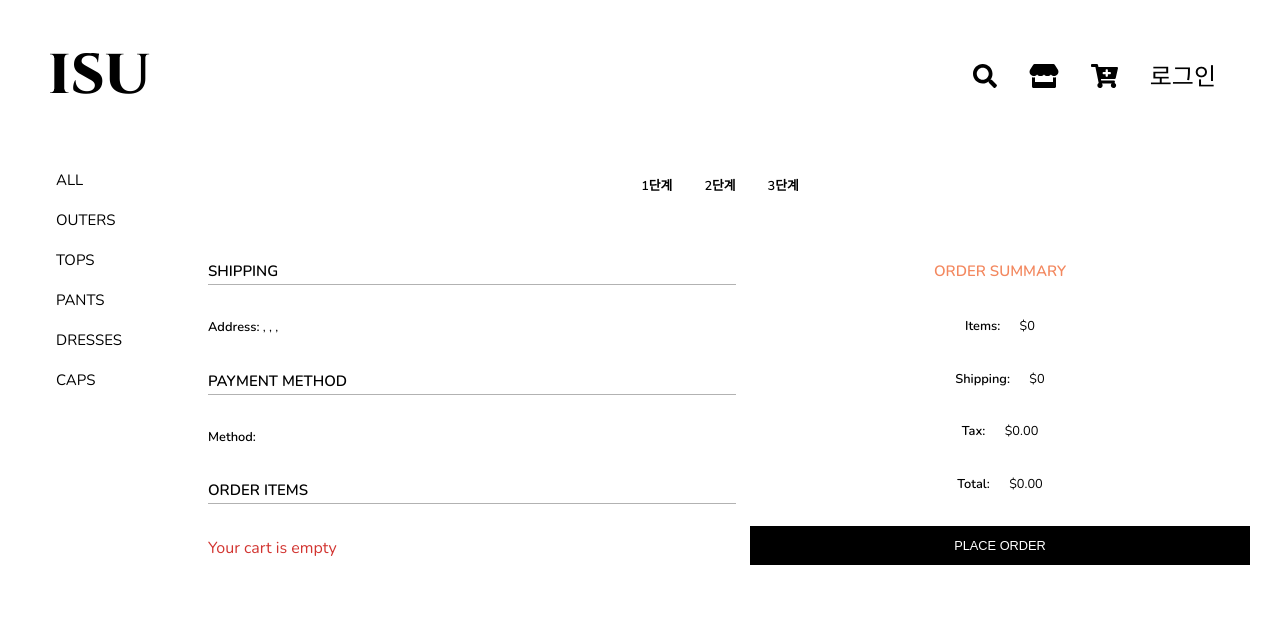
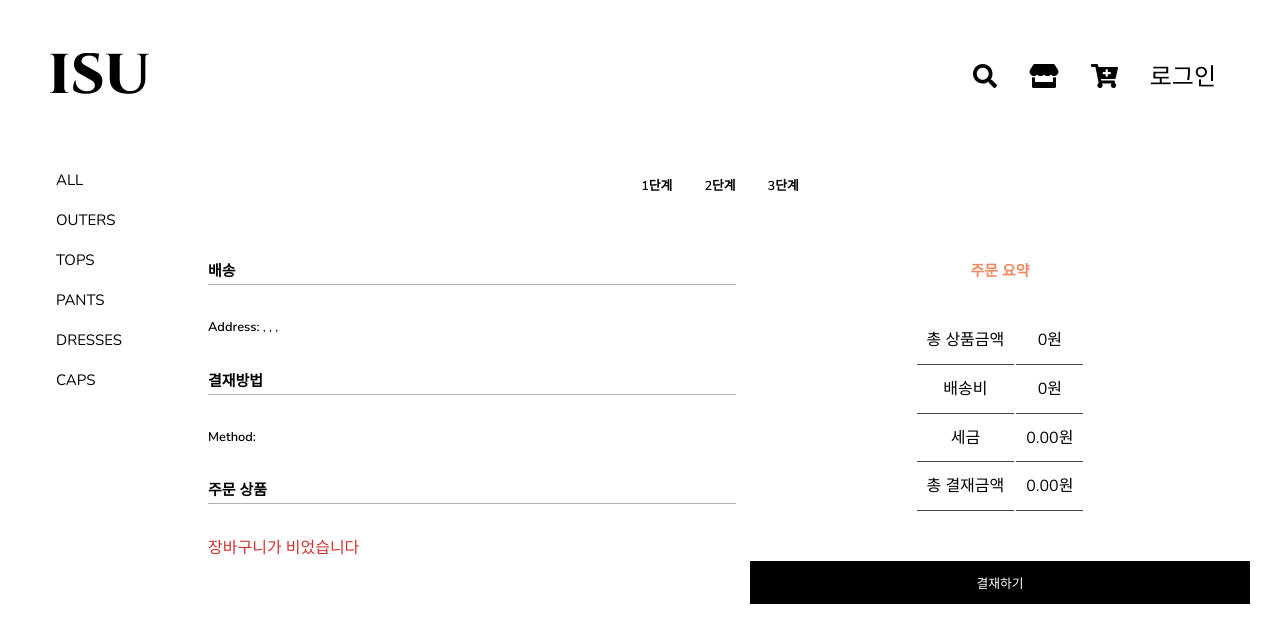
Before and after one commit to skdksldk1485/ISU_Online_Shopping, a React (Create React App) app in the folder client/: page /placeorder in a window 1280 px wide. Shown: the top 642 px of the page. Built offline with nearby package versions, Linux system fonts and the light colour scheme.

Commit message:
주문화면 디자인 수정

```diff
--- a/client/src/pages/OrderPayPage.js
+++ b/client/src/pages/OrderPayPage.js
@@ -26,10 +26,8 @@ const OrderPayPage = ({ history }) => {
     <div className='container'>
       <Meta title='ISU | Payment Info' />
       <CheckoutSteps step1 step2 />
-      <h3 className='form__title'>PAYMENT METHOD</h3>
+      <h3 className='form__title'>결재방법 선택</h3>
       <form onSubmit={submitHandler}>
-        <h3 className='form__content'>Select Method</h3>
-
         <div className='form__checkout__content'>
           <input
             type='radio'
@@ -39,10 +37,10 @@ const OrderPayPage = ({ history }) => {
             checked
             onChange={e => setPaymentMethod(e.target.value)}
           />
-          <label htmlFor='PayPal'> PayPal or Credit Card</label>
+          <label htmlFor='PayPal'> PayPal or 신용카드</label>
         </div>
 
-        <button className='btn form__btn'>CONTINUE</button>
+        <button className='btn form__btn'>계속하기</button>
       </form>
     </div>
   );
--- a/client/src/pages/OrderPlacePage.js
+++ b/client/src/pages/OrderPlacePage.js
@@ -11,7 +11,7 @@ const OrderPlacePage = ({ history }) => {
 
   const cart = useSelector(state => state.cart);
 
-  // Calculate prices
+
   const addDecimals = num => {
     return (Math.round(num * 100) / 100).toFixed(2);
   };
@@ -32,7 +32,7 @@ const OrderPlacePage = ({ history }) => {
     if (success) {
       history.push(`/order/${order._id}`);
     }
-    // eslint-disable-next-line
+
   }, [history, success]);
 
   const placeOrderHandler = () => {
@@ -55,24 +55,24 @@ const OrderPlacePage = ({ history }) => {
       <CheckoutSteps step1 step2 step3 />
       <div className='order'>
         <div>
-          <h3 className='order__title'>SHIPPING</h3>
+          <h3 className='order__title'>배송</h3>
           <p className='order__content'>
             <strong>Address: </strong>
             {cart.shippingAddress.address}, {cart.shippingAddress.city},{' '}
             {cart.shippingAddress.postalCode}, {cart.shippingAddress.city}
           </p>
 
-          <h3 className='order__title'>PAYMENT METHOD</h3>
+          <h3 className='order__title'>결재방법</h3>
           <p className='order__content'>
             <strong>Method: </strong>
             {cart.paymentMethod}
           </p>
 
           <div className='order__content'>
-            <h3 className='order__title'>ORDER ITEMS</h3>
+            <h3 className='order__title'>주문 상품</h3>
             {cart.cartItems.length === 0 ? (
               <div className='error'>
-                <Message>Your cart is empty</Message>
+                <Message>장바구니가 비었습니다</Message>
               </div>
             ) : (
               <div>
@@ -85,7 +85,7 @@ const OrderPlacePage = ({ history }) => {
                       <Link to={`/product/${item.product}`}> {item.name}</Link>
                     </div>
                     <div>
-                      {item.qty} x ${item.price} = ${item.qty * item.price}
+                      {item.qty} x {item.price}원 = {item.qty * item.price}원
                     </div>
                   </div>
                 ))}
@@ -95,30 +95,30 @@ const OrderPlacePage = ({ history }) => {
         </div>
 
         <div>
-          <h3 className='order__summary__title'>ORDER SUMMARY</h3>
-          <div className='order__summary'>
-            <span>
-              <b>Items: </b>
-            </span>
-            <span>${cart.itemsPrice}</span>
-          </div>
-          <div className='order__summary'>
-            <span>
-              <b>Shipping: </b>
-            </span>
-            <span>${cart.shippingPrice}</span>
-          </div>
-          <div className='order__summary'>
-            <span>
-              <b>Tax: </b>
-            </span>
-            <span>${cart.taxPrice}</span>
-          </div>
-          <div className='order__summary'>
-            <span>
-              <b>Total: </b>
-            </span>
-            <span>${cart.totalPrice}</span>
+          <h3 className='order__summary__title'>주문 요약</h3>
+          <div className='common__list'>
+          <table>
+            <tr>
+              <td>총 상품금액</td>
+              <td>{cart.itemsPrice}원
+              </td>
+            </tr>
+            <tr>
+              <td>배송비</td>
+              <td>{cart.shippingPrice}원
+              </td>
+            </tr>
+            <tr>
+              <td>세금</td>
+              <td>{cart.taxPrice}원
+              </td>
+            </tr>
+            <tr>
+              <td>총 결재금액</td>
+              <td>{cart.totalPrice}원
+              </td>
+            </tr>
+          </table>
           </div>
           {error && (
             <div className='error'>
@@ -129,7 +129,7 @@ const OrderPlacePage = ({ history }) => {
             className={`${cart.cartItems === 0 ? 'disabled' : 'btn'}`}
             onClick={placeOrderHandler}
           >
-            PLACE ORDER
+            결재하기
           </button>
         </div>
       </div>
--- a/client/src/scss/modules/form.scss
+++ b/client/src/scss/modules/form.scss
@@ -49,6 +49,7 @@
 
   &__checkout__content {
     margin-bottom: 1rem;
+    margin-top: 2rem;
   }
 
   &__btn {
```
